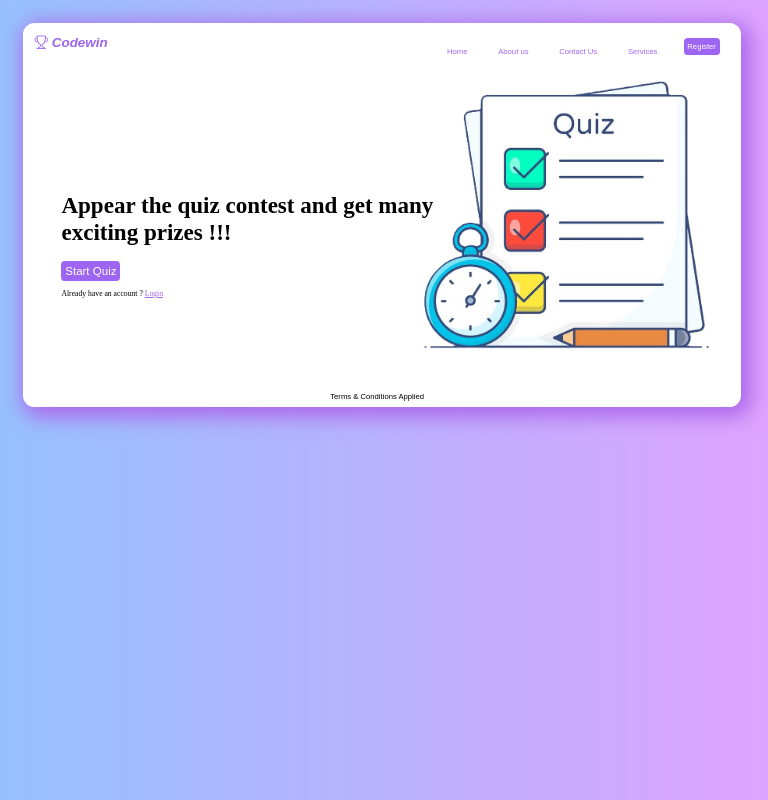
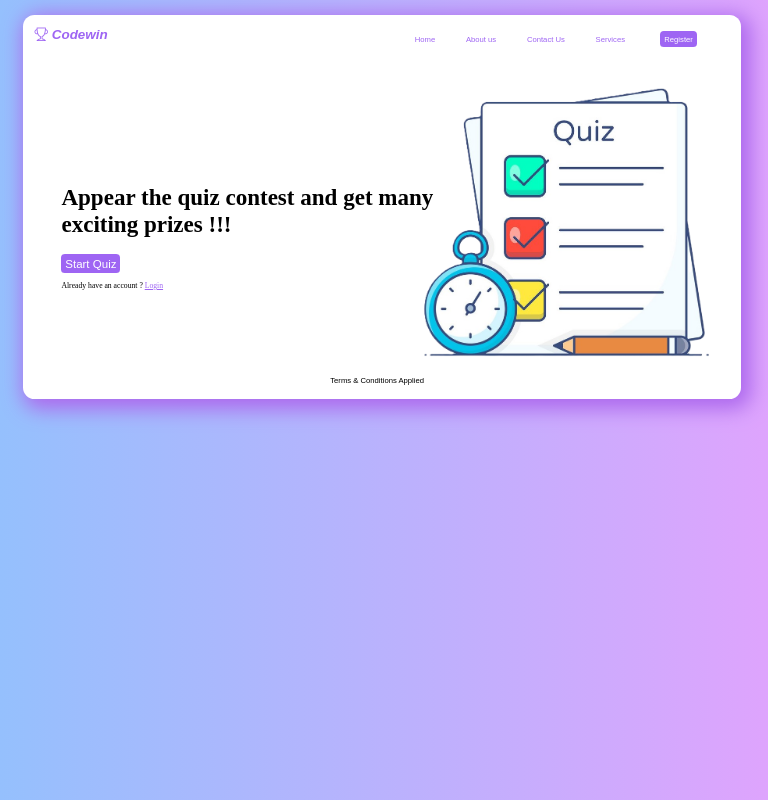
Before and after one commit to Sanket-Programmer/quiz-website, a plain HTML site: page index.html in a window 768 px wide. Drawn offline with nearby package versions, Linux system fonts and the light colour scheme; a web font is replaced by a local one.

Commit message:
Update style.css

```diff
--- a/style.css
+++ b/style.css
@@ -1,7 +1,6 @@
 body{
     margin: 0;
     padding: 0;
-    height: 100vw;
     font-family: 'Poppins',sans-serif;
     background-image: linear-gradient(90deg , rgb(149, 192, 253) , rgb(222, 164, 253));
     font-family: "Carlito", sans-serif;
@@ -158,6 +157,8 @@ footer p{
     left: 50vw;
     color: #9e65f3;
     top: 1vh;
+    margin: 1vw;
+    padding: 0;
 }
 
 .navbar ul li{
@@ -166,7 +167,7 @@ footer p{
 
 .navbar button{
     position: absolute;
-    left: 86vw;
+    left: 84vw;
     top: 1.75vh;
     font-size: 1vw;
 }
@@ -179,7 +180,10 @@ footer p{
     color: #9e65f3;
 }
 
-@media (max-width: 480px){
+@media (max-width: 430px){
+    body{
+        height: 100vw;
+    }
     .app{
         position: absolute;
         top: 55vw;
@@ -252,9 +256,9 @@ footer p{
 
     .navbar ul{
         position: absolute;
-        left: 1.5vw;
-        top: 4vh;
-
+        left: 10vw;
+        top: 12vw;
+        padding: 0;
     }
 
     .navbar ul li{
@@ -265,7 +269,7 @@ footer p{
 
     .navbar button{
         position: relative;
-        top: 7vh;
+        top: 15vw;
         left: 40vw;
         font-size: 4vw;
         padding: 1.5vw;
@@ -280,10 +284,10 @@ footer p{
     }
 }
 
-@media (min-width:481px) and (max-width:1024px){
-      body{
-        width: 0vw;
-    }
+@media (min-width:431px) and (max-width:1024px){
+     body{
+        height: 53vw;
+     }
     .app{
         position: relative;
         top: 8vh;
@@ -293,17 +297,38 @@ footer p{
         border-radius: 0.5vw;
     }
 
-      .landing_page{
+   .landing_page{
        height: 50vw;
+       position: relative;
+       top: 1vw;
+   }
+
+   .landing_page img{
+    position: relative;
+    top: 5vw;
    }
 
    .heading {
     position: absolute;
     top: 20vw;
    }
- .navbar button{
+
+   .navbar button{
     position: absolute;
     top: 2vw;
+    left: 83vw;
    }
 
+   .navbar ul{
+    padding: 0;
+    position: relative;
+    left: 50vw;
+    top: 2.5vw;
+    width: 30vw;
+   }
+
+   footer p{
+    position: absolute;
+    top: 48vw;
+   }
 }
```
